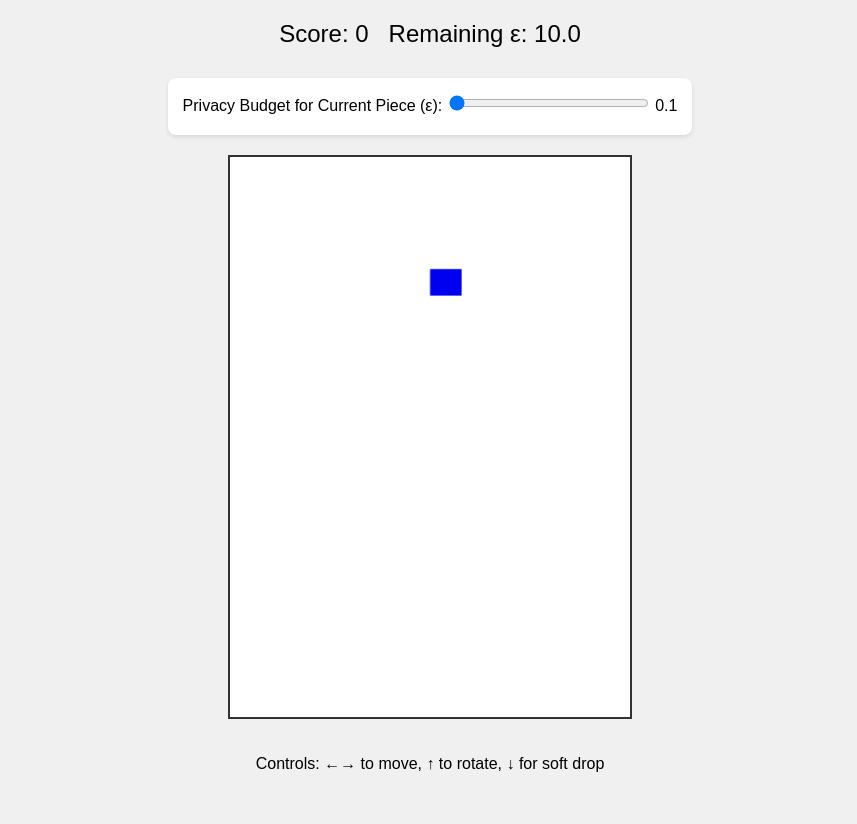
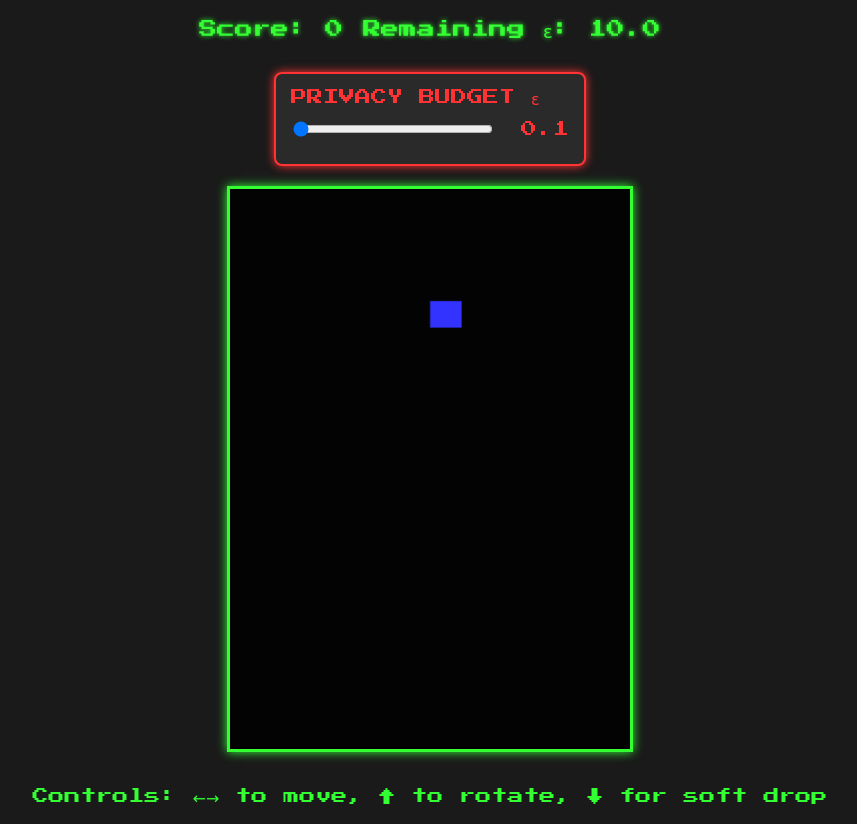
Before and after one commit to AmanPriyanshu/Differentially-Private-Tetris, a plain HTML site: page index.html in a window 1280 px wide. Shown: the whole page, without its empty margins (210-1067 px from the left). Before the commit the page ends 800 px from the top, so only its background shows below. Drawn offline with nearby package versions, Linux system fonts and the light colour scheme.

Commit message:
color scheme

```diff
--- a/index.html
+++ b/index.html
@@ -5,15 +5,17 @@
     <meta name="viewport" content="width=device-width, initial-scale=1.0, maximum-scale=1.0, user-scalable=no">
     <script src="https://cdnjs.cloudflare.com/ajax/libs/seedrandom/3.0.5/seedrandom.min.js"></script>
     <style>
+        @import url('https://fonts.googleapis.com/css2?family=Press+Start+2P&display=swap');
         body {
             display: flex;
             flex-direction: column;
             align-items: center;
-            background-color: #f0f0f0;
-            font-family: Arial, sans-serif;
+            background-color: #1a1a1a;
+            font-family: 'Press Start 2P', cursive;
             margin: 0;
             min-height: 100vh;
             touch-action: manipulation;
+            color: #33ff33;
         }
         #game-container {
             margin-top: 20px;
@@ -22,8 +24,9 @@
             align-items: center;
         }
         canvas {
-            border: 2px solid #333;
-            background-color: #fff;
+            border: 3px solid #33ff33;
+            background-color: rgba(0, 0, 0, 0.9);
+            box-shadow: 0 0 10px #33ff33;
             max-width: 100%;
             max-height: 70vh;
         }
@@ -35,14 +38,17 @@
             display: flex;
             gap: 20px;
             margin-bottom: 10px;
-            font-size: 24px;
+            text-shadow: 0 0 5px #33ff33;
+            font-size: 18px;
         }
         .dp-controls {
             margin: 20px 0;
             padding: 15px;
-            background: #fff;
+            background: #2a2a2a;
             border-radius: 8px;
-            box-shadow: 0 2px 4px rgba(0,0,0,0.1);
+            box-shadow: 0 0 10px #ff3333;
+            border: 2px solid #ff3333;
+            color: #ff3333;
         }
         .dp-controls label {
             display: block;
@@ -60,13 +66,15 @@
         .control-btn {
             width: 60px;
             height: 60px;
-            border: none;
+            border: 2px solid #33ff33;
+            box-shadow: 0 0 5px #33ff33;
             border-radius: 50%;
-            background-color: #333;
-            color: white;
+            background-color: #2a2a2a;
+            color: #33ff33;
             font-size: 24px;
             touch-action: manipulation;
-            opacity: 0.7;
+            font-family: 'Press Start 2P', cursive;
+            opacity: 0.9;
         }
         .control-row {
             display: flex;
@@ -76,6 +84,8 @@
         @media (max-width: 768px) {
             .mobile-hint {
                 display: block !important;
+                text-shadow: 0 0 5px #ff3333;
+                font-size: 12px;
             }
             #mobile-controls {
                 display: flex;
@@ -110,9 +120,11 @@
         </div>
         <div class="dp-controls">
             <label>
-                Privacy Budget for Current Piece (ε):
-                <input type="range" id="pieceEpsilon" min="0.1" max="2" step="0.1" value="0.1">
-                <span id="currentEpsilon">0.1</span>
+                PRIVACY BUDGET <span style="color: #ff3333">&epsilon;</span>
+                <div style="margin: 10px 0;">
+                    <input type="range" id="pieceEpsilon" min="0.1" max="2" step="0.1" value="0.1">
+                    <span id="currentEpsilon" style="margin-left: 10px">0.1</span>
+                </div>
             </label>
         </div>
 
@@ -165,13 +177,13 @@
         ];
 
         const COLORS = [
-            '#00f0f0',
-            '#f0f000',
-            '#a000f0',
-            '#f0a000',
-            '#0000f0',
-            '#00f000',
-            '#f00000',
+            '#00ffff',  // Cyan
+            '#ffff00',  // Yellow
+            '#ff00ff',  // Magenta
+            '#ff8800',  // Orange
+            '#3333ff',  // Blue
+            '#33ff33',  // Green
+            '#ff3333',  // Red
         ];
 
         let board = Array(ROWS).fill().map(() => Array(COLS).fill(0));
```
